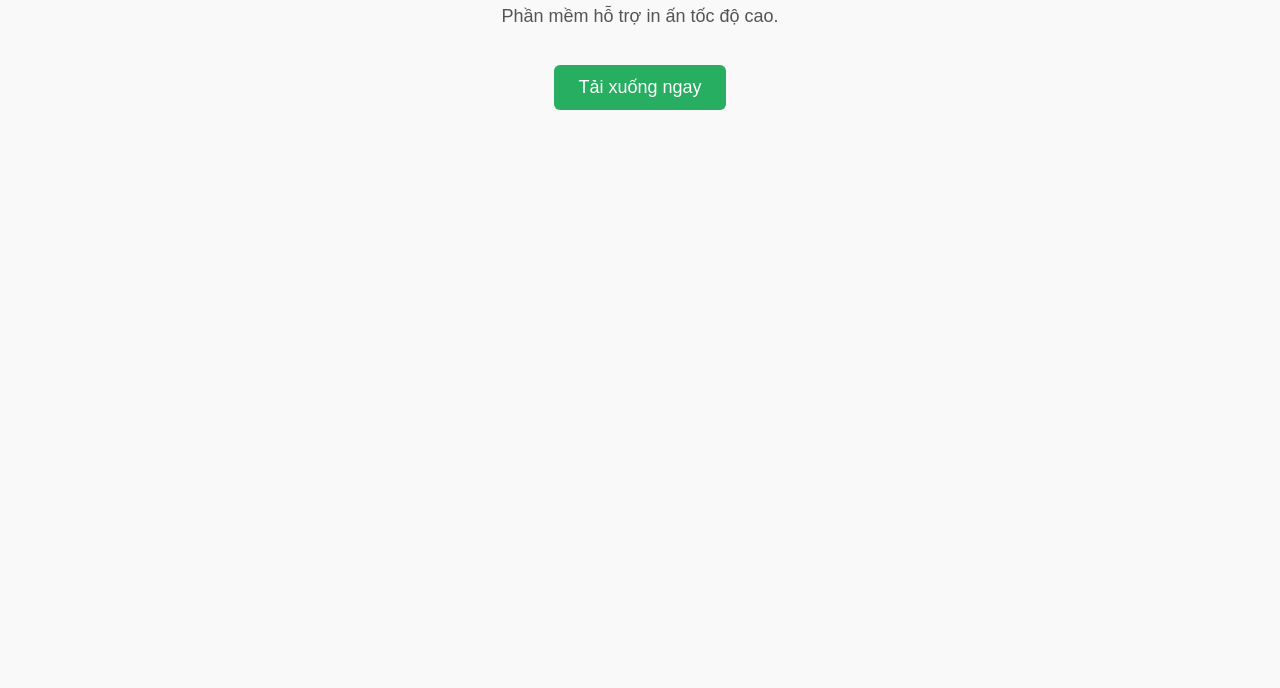
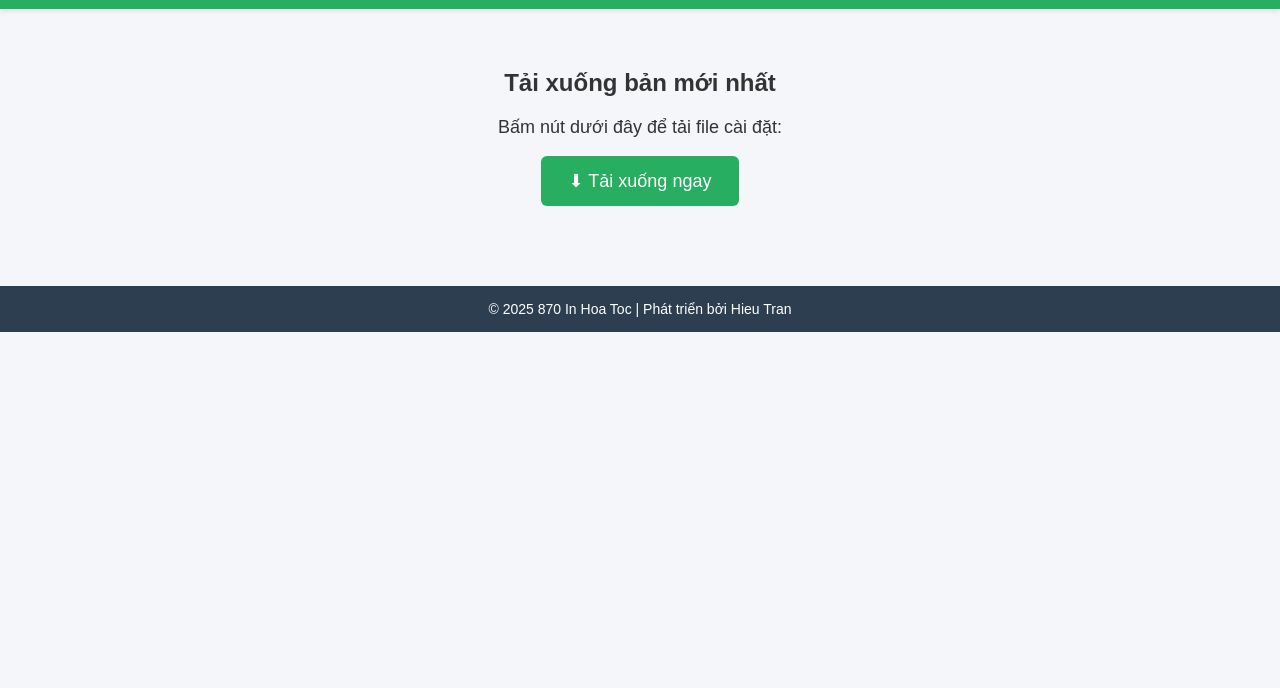
Before and after one commit to hieufg100/870-in-hoa-toc, a plain HTML site: page index.html in a window 1280 px wide. Shown: the part 112-800 px from the top of the page. Drawn offline with Linux system fonts and the light colour scheme.

Commit message:
Update index.html

```diff
--- a/index.html
+++ b/index.html
@@ -4,13 +4,34 @@
   <meta charset="UTF-8">
   <title>870 In Hoa Toc - Download</title>
   <style>
-    body { font-family: Arial, sans-serif; text-align: center; margin-top: 60px; background: #f9f9f9; }
-    h1 { color: #2c3e50; }
-    p { font-size: 18px; color: #555; }
+    body {
+      font-family: Arial, sans-serif;
+      text-align: center;
+      margin: 0;
+      padding: 0;
+      background: #f4f6f9;
+      color: #333;
+    }
+    header {
+      background: #27ae60;
+      color: white;
+      padding: 20px 0;
+      box-shadow: 0 2px 5px rgba(0,0,0,0.1);
+    }
+    h1 {
+      margin: 0;
+      font-size: 28px;
+    }
+    p {
+      font-size: 18px;
+      margin-top: 10px;
+    }
+    main {
+      margin-top: 60px;
+    }
     .btn {
       display: inline-block;
-      padding: 12px 24px;
-      margin-top: 20px;
+      padding: 14px 28px;
       font-size: 18px;
       color: white;
       background-color: #27ae60;
@@ -19,12 +40,32 @@
       text-decoration: none;
       transition: background 0.3s;
     }
-    .btn:hover { background-color: #219150; }
+    .btn:hover {
+      background-color: #219150;
+    }
+    footer {
+      margin-top: 80px;
+      padding: 15px;
+      background: #2c3e50;
+      color: white;
+      font-size: 14px;
+    }
   </style>
 </head>
 <body>
-  <h1>870 In Hoa Toc</h1>
-  <p>Phần mềm hỗ trợ in ấn tốc độ cao.</p>
-  <a href="870InHoaToc_Setup.exe" class="btn" download>Tải xuống ngay</a>
+  <header>
+    <h1>870 In Hoa Toc</h1>
+    <p>Phần mềm hỗ trợ in ấn tốc độ cao</p>
+  </header>
+
+  <main>
+    <h2>Tải xuống bản mới nhất</h2>
+    <p>Bấm nút dưới đây để tải file cài đặt:</p>
+    <a href="https://github.com/hieufg100/870-in-hoa-toc/releases/download/v1.0.2/870InHoaToc_Setup.exe" class="btn">⬇ Tải xuống ngay</a>
+  </main>
+
+  <footer>
+    © 2025 870 In Hoa Toc | Phát triển bởi Hieu Tran
+  </footer>
 </body>
 </html>
```
